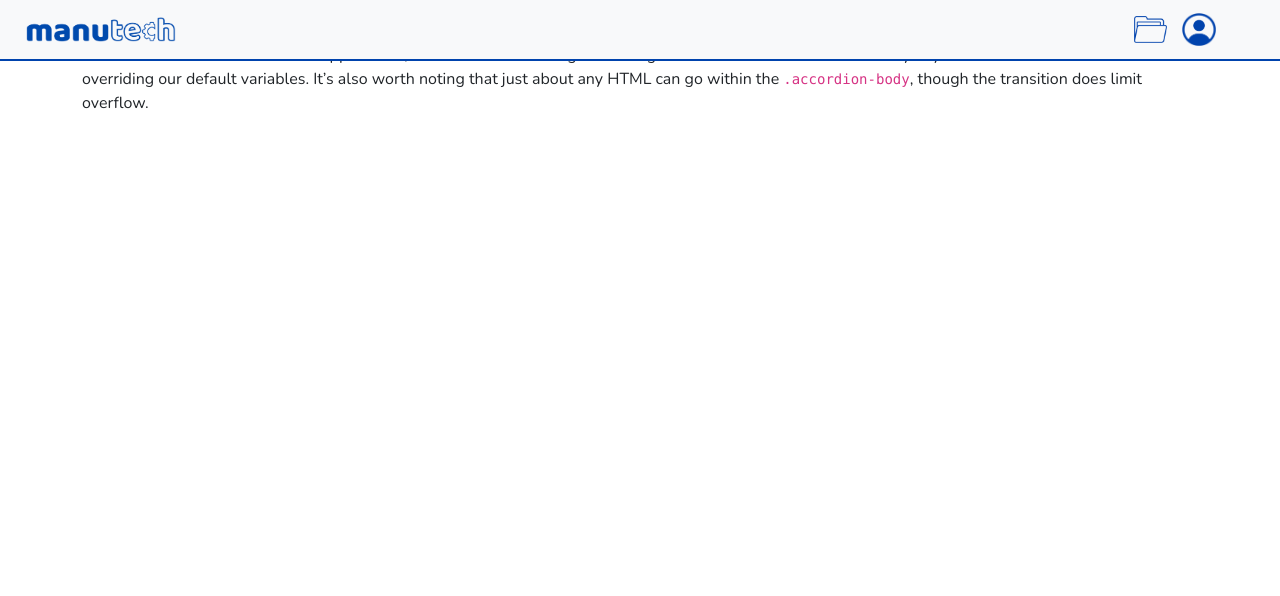
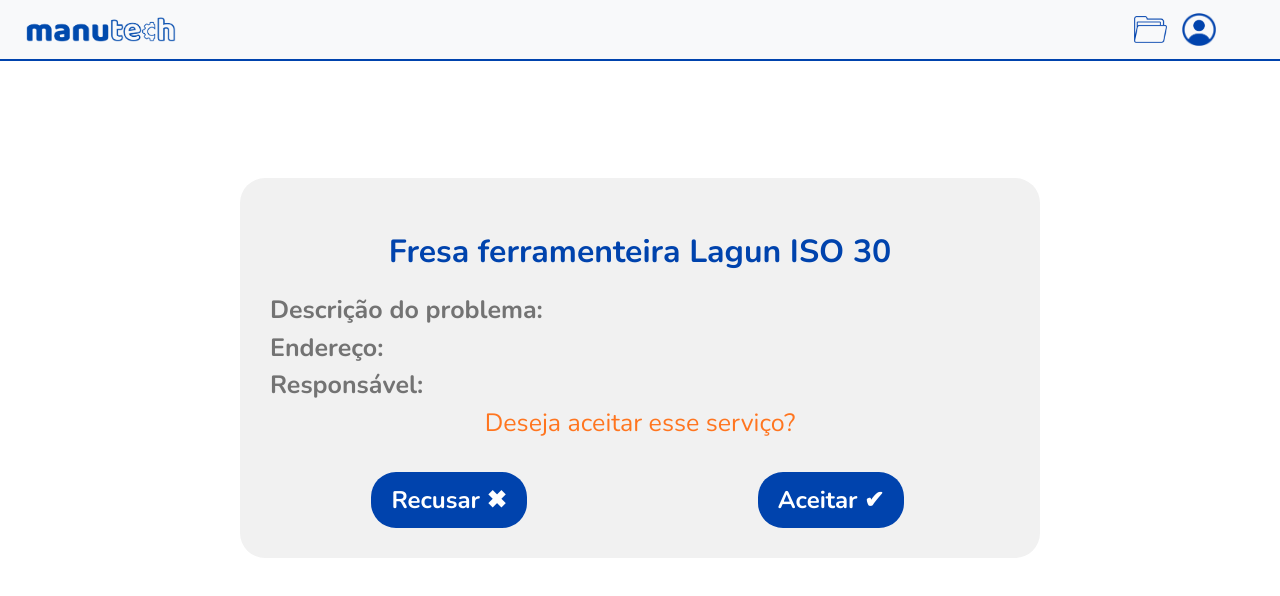
Before and after one commit to Z3rOoO/manuTech, a plain HTML site: page public/html/servicos.html in a window 1280 px wide. Drawn offline with nearby package versions, Linux system fonts and the light colour scheme; sample sign-in values are in the browser's storage.

Commit message:
UPDATE servicos.html

```diff
--- a/public/html/servicos.html
+++ b/public/html/servicos.html
@@ -3,6 +3,8 @@
 
 <head>
     <title>Manutech</title>
+    <script src="../js/sessao.js"></script>
+    <script src="../js/verificar_login.js"></script>
     <meta charset="utf-8" />
     <meta name="viewport" content="width=device-width, initial-scale=1, shrink-to-fit=no" />
 
@@ -56,20 +58,19 @@
     </header>
 
     <main>
+        <h1 class="">Serviços</h1>
         <div class="container">
-            <div class="accordion-item">
-                <h2 class="accordion-header">
-                  <button class="accordion-button" type="button" data-bs-toggle="collapse" data-bs-target="#collapseOne" aria-expanded="true" aria-controls="collapseOne">
-                    Accordion Item #1
-                  </button>
-                </h2>
-                <div id="collapseOne" class="accordion-collapse collapse show" data-bs-parent="#accordionExample">
-                  <div class="accordion-body">
-                    <strong>This is the first item’s accordion body.</strong> It is shown by default, until the collapse plugin adds the appropriate classes that we use to style each element. These classes control the overall appearance, as well as the showing and hiding via CSS transitions. You can modify any of this with custom CSS or overriding our default variables. It’s also worth noting that just about any HTML can go within the <code>.accordion-body</code>, though the transition does limit overflow.
-                  </div>
-                </div>
-              </div>
+            <p class="row titulo-servico d-flex justify-content-center">Fresa ferramenteira Lagun ISO 30</p>
+            <div class="row txt-descricao"><b>Descrição do problema:</b></div>
+            <div class="row txt-endereco"><b>Endereço:</b></div>
+            <div class="row txt-responsavel"><b>Responsável:</b></div>
+            <div class="row d-flex justify-content-center txt-aceitar-servico">Deseja aceitar esse serviço?</div>
+            <div class="row d-flex text-center justify-content-center">
+                <div class="col"><button class="btt-servico">Recusar ✖</button></div>
+                <div class="col"><button class="btt-servico">Aceitar ✔</button></div>
+            </div>
         </div>
+
     </main>
 
     <script src="https://cdn.jsdelivr.net/npm/@popperjs/core@2.11.8/dist/umd/popper.min.js"
--- a/public/style/servicos.css
+++ b/public/style/servicos.css
@@ -0,0 +1,35 @@
+.container{
+    margin-top: 130px;
+    background-color: #f1f1f1;
+    height: auto;
+    width: auto;
+    max-width: 800px;
+    border-radius: 25px;
+    padding: 30px;
+}
+.titulo-servico{
+    padding-top: 20px;
+    font-size: 2rem;
+    font-weight: bold;
+    color: #0043ad;
+}
+.btt-servico{
+    margin-top: 30px;
+    background-color: #0043ad;
+    color: white;
+    border: none;
+    padding: 10px 20px;
+    font-weight: bold;
+    border-radius: 25px;
+    font-size: 1.5rem;
+    cursor: pointer;
+    width: auto;
+}
+.txt-aceitar-servico{
+    color: #ff751f;
+    font-size: 25px;
+}
+.txt-responsavel, .txt-endereco, .txt-descricao{
+    color: #737373;
+    font-size: 25px;
+}
```
Also changed, not shown: public/html/chat.html (+2 -2 lines), public/style/chat.css (+9 -3 lines).
